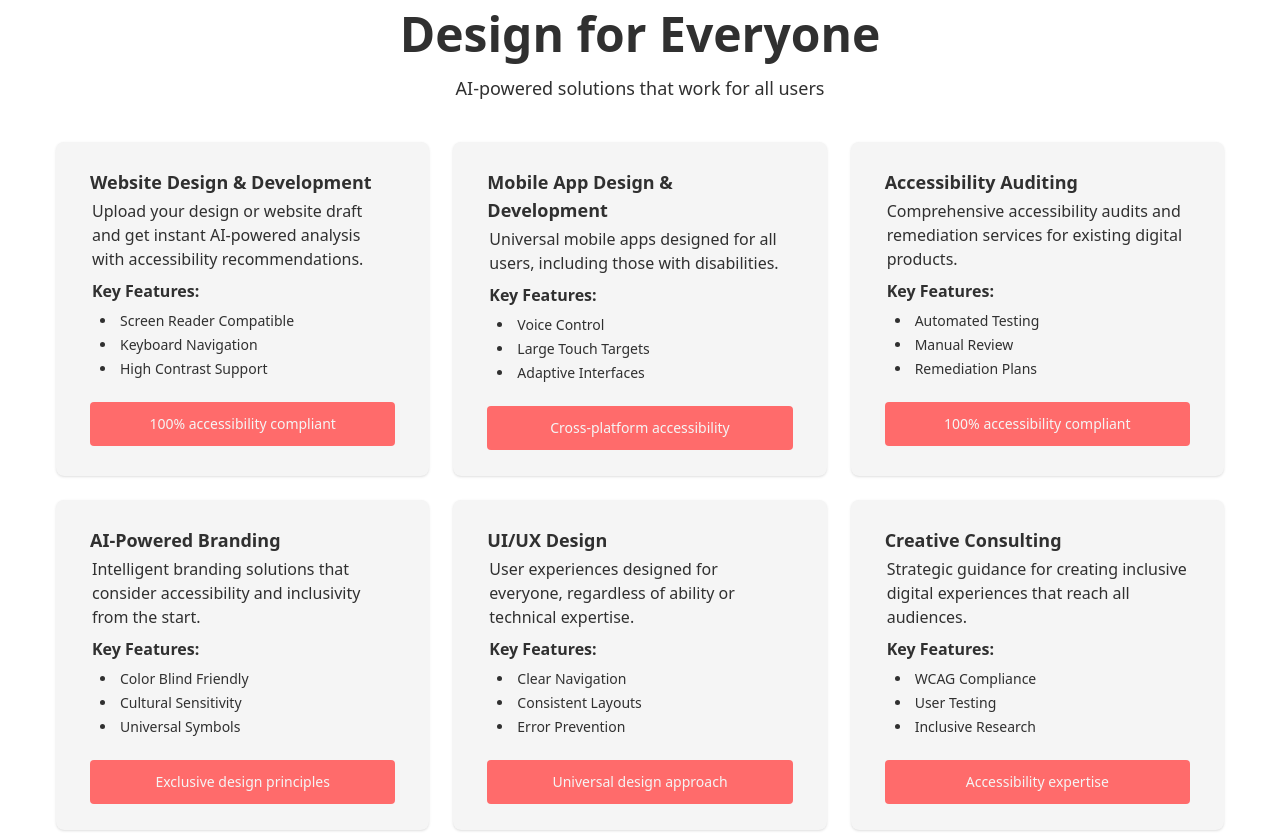
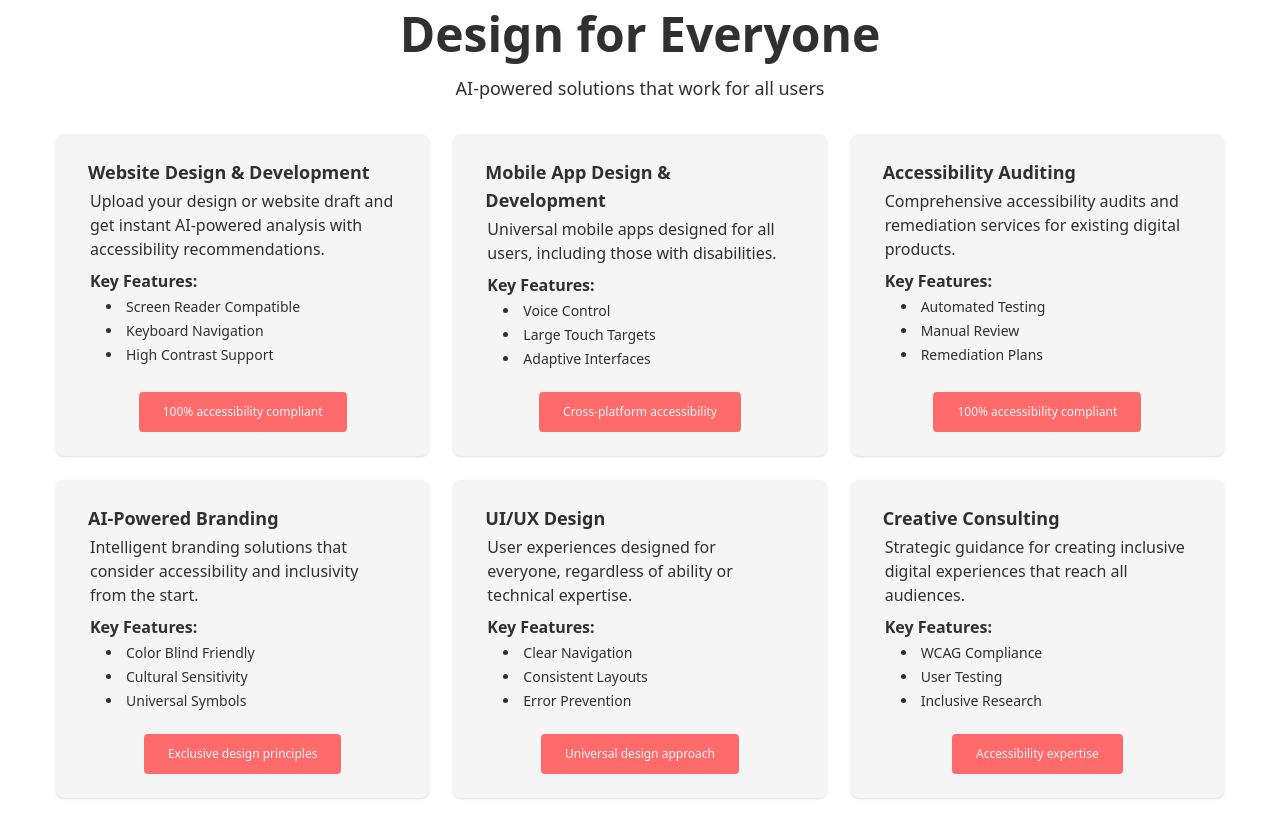
Before and after one commit to onlymasumrana/pdc-website, an Astro site: page / in a window 1280 px wide. Shown: the part 740-1573 px from the top of the page. Built offline with nearby package versions, Linux system fonts and the light colour scheme; Astro itself is replaced by a stand-in of ours.

Commit message:
Refactor Services card layout and update styles

```diff
--- a/src/components/Services.astro
+++ b/src/components/Services.astro
@@ -109,7 +109,7 @@
 ---
 
 <section class="px-6 py-12">
-  <header class="section-header">
+  <header class="section-header text-center mb-8">
     <h2 class="section-title">Design for Everyone</h2>
     <p class="section-subtitle w-3/4 mx-auto">
       AI-powered solutions that work for all users
@@ -117,36 +117,37 @@
   </header>
 
   <div class="grid grid-cols-1 md:grid-cols-2 lg:grid-cols-3 gap-6">
-    {
-      services.map((service) => (
-        <article class="card px-8 py-6 flex flex-col justify-between">
-          <div class="card-body">
-            <div class="card-header">
+    {services.map((service) => (
+      <article class="card px-8 py-6 flex flex-col justify-between h-full">
+
+        <header class="card-header">
           <h4 class="card-title">{service.title}</h4>
-            </div>
-            <div class="flex-grow p-0.5">
-              <p class="">{service.description}</p>
-              <p class="font-semibold my-2">Key Features:</p>
-              <ul class="list-disc pl-2">
+        </header>
+
+        <section class="card-content space-y-2 flex-grow">
+          <p>{service.description}</p>
+
+          <div>
+            <p class="font-semibold">Key Features:</p>
+            <ul class="list-disc pl-4">
               {service.features.map((feature) => (
                 <li>{feature}</li>
               ))}
             </ul>
           </div>
-            <div class="card-footer flex justify-center items-center pt-4">
+        </section>
+
+        <footer class="card-footer flex justify-center items-center pt-4 gap-2">
           {service.cta?.map((action) => (
             <a
               href={action.link}
-                  class={`card-cta ${
-                    action.variant === 'primary' ? 'btn-primary' : ''
-                  }`}>
+              class={`card-cta ${action.variant === 'primary' ? 'btn-primary' : ''}`}
+            >
               {action.text}
             </a>
           ))}
-            </div>
-          </div>
+        </footer>
       </article>
-      ))
-    }
+    ))}
   </div>
 </section>
--- a/src/styles/global.css
+++ b/src/styles/global.css
@@ -129,7 +129,7 @@
     @apply w-full object-cover rounded-t-lg;
   }
 
-  .card-body {
+  .card-content {
     @apply p-0.5;
   }
 
@@ -146,6 +146,6 @@
     @apply border-t border-[var(--color-border)] text-sm;
   }
   .card-cta {
-    @apply text-sm font-medium hover:underline w-full inline-flex justify-center items-center px-6 py-3 rounded;
+    @apply text-xs font-medium hover:underline inline-flex justify-center items-center px-6 py-3 rounded;
   }
 }
```
Lines whose indentation alone changed are shown as unchanged.
